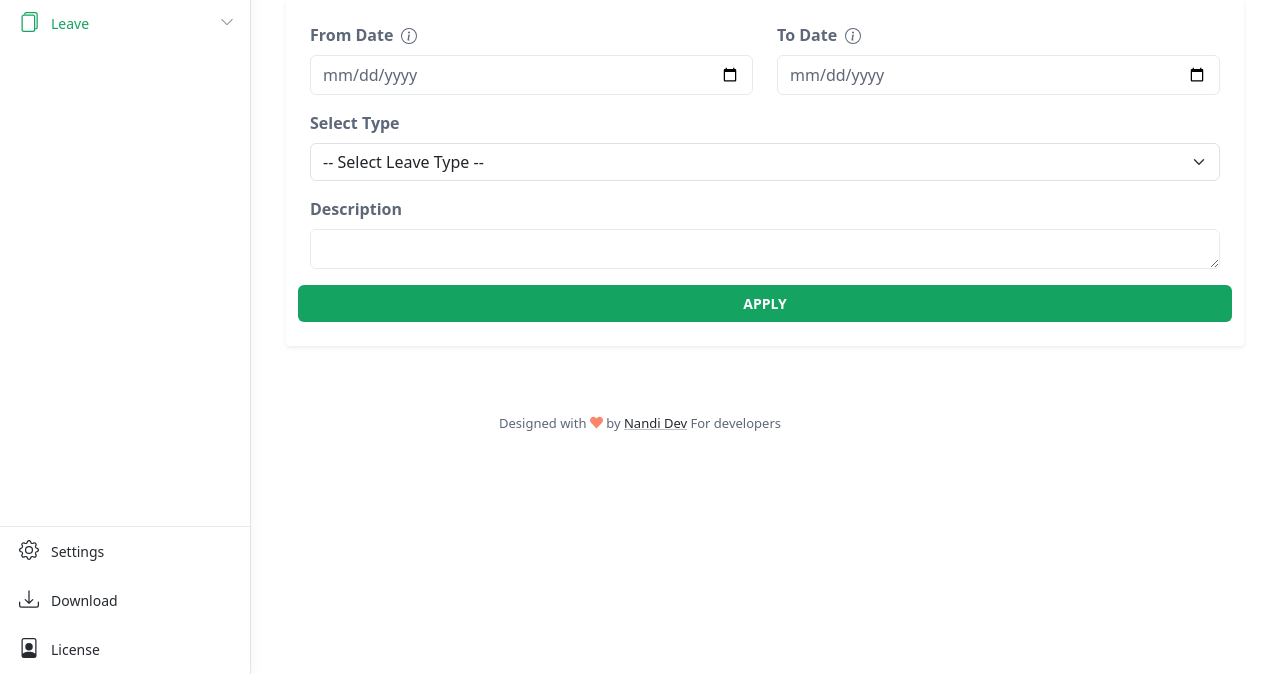
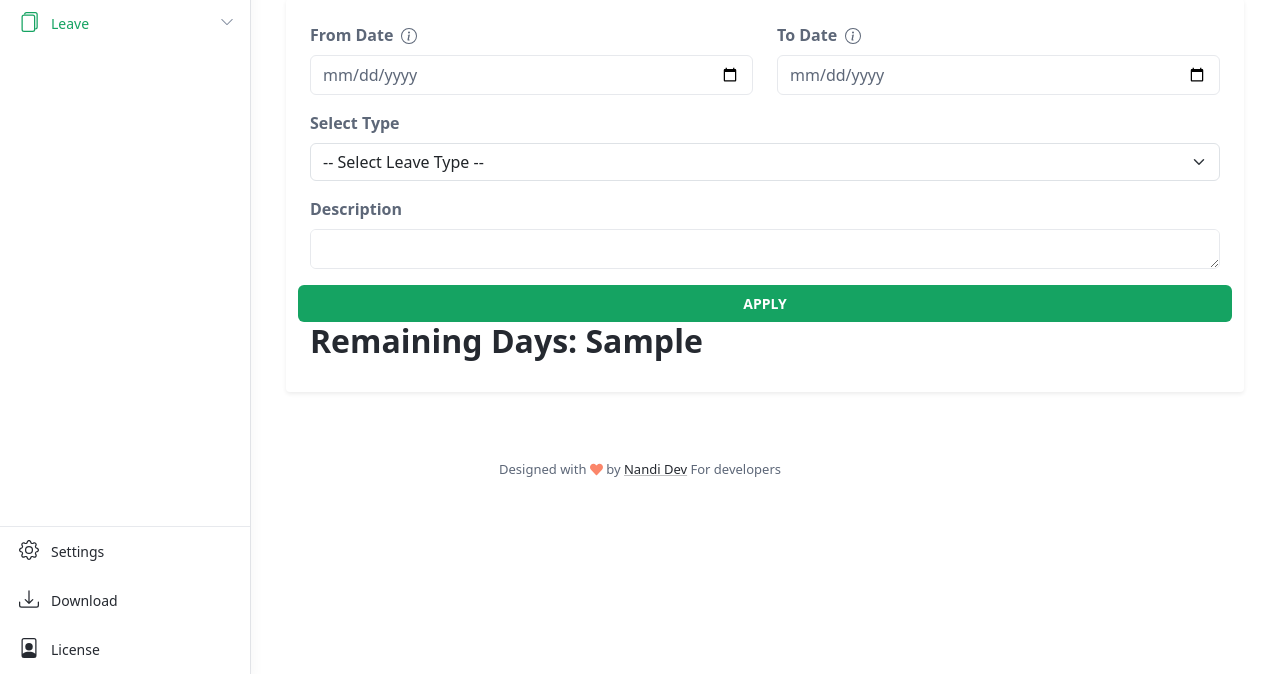
Before and after one commit to jonie20/Elms, a Django app: template user/templates/apply_leave.html in a window 1280 px wide. Shown: the part 126-800 px from the top of the page. Run offline with Django 3.2, Linux system fonts and the light colour scheme; data comes from the database, SQL or seed files in the repository; the template is opened without the code that fills it: values that come from a table or form of the project are taken from there, most other values are stand-ins (such as "Sample title", 1, 10 or a date in 2020); some libraries are stand-ins or nearby versions.

```diff
--- a/user/templates/apply_leave.html
+++ b/user/templates/apply_leave.html
@@ -83,6 +83,9 @@
                                     </div>
                                     <button type="submit" class="btn app-btn-primary">APPLY</button>
                                 </form>
+								{% if remaining_days is not None %}
+        <h2>Remaining Days: {{ remaining_days }}</h2>
+    {% endif %}
                             </div><!--//app-card-body-->
 
                         </div><!--//app-card-->
--- a/user/views.py
+++ b/user/views.py
@@ -91,6 +91,11 @@ def apply_leave(request):
         from_date = request.POST.get('from_date')
         to_date = request.POST.get('to_date')
         description = request.POST.get('description')
+
+
+
+
+
 
         if LeaveApplication.objects.filter(employee=request.user, status='Pending').exists():
             messages.error(request, "You cannot apply for leave while a previous application is pending.")
```
